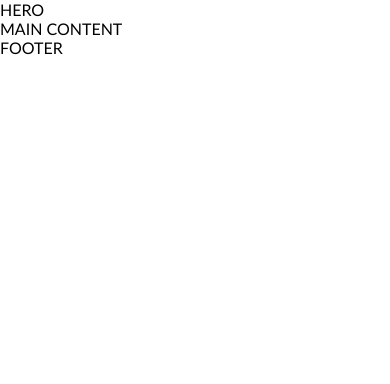
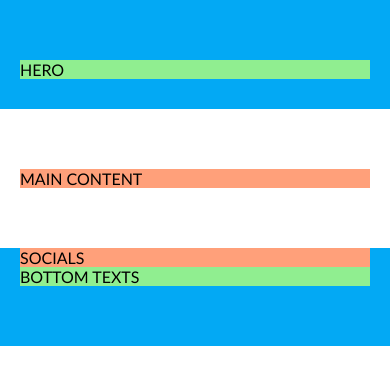
Before and after one commit to SauliusPipiras/5-coming-soon, a website: page index.html in a window 390 px wide. Drawn offline with Linux system fonts and the light colour scheme.

Commit message:
Responsive layout

```diff
--- a/css/base/base.css
+++ b/css/base/base.css
@@ -9,3 +9,7 @@ body * {
 body {
    font-family: 'Gill Sans', 'Gill Sans MT', Calibri, 'Trebuchet MS', sans-serif;
 }
+
+.bg-main {
+   background-color: #03A9F4;
+}
--- a/css/base/layout.css
+++ b/css/base/layout.css
@@ -0,0 +1,41 @@
+.container {
+   padding: 60px 0 60px 0;
+}
+
+.container > .row {
+   width: 1000px;
+   margin-left: calc(50% - 500px);
+   background-color: lightsalmon;
+}
+
+.container > .short-row {
+   width: 600px;
+   margin-left: calc(50% - 300px);
+   background-color: lightgreen;
+}
+
+@media (max-width: 1100px) {
+   .container > .row {
+      width: 800px;
+      margin-left: calc(50% - 400px);
+   }
+}
+
+@media (max-width: 900px) {
+   .container > .row {
+      width: 600px;
+      margin-left: calc(50% - 300px);
+   }
+}
+
+@media (max-width: 640px) {
+   .container {
+      padding-left: 20px;
+      padding-right: 20px;
+   }
+   .container > .row,
+   .container > .short-row {
+      width: 100%;
+      margin-left: 0;
+   }
+}
--- a/css/pages/home.css
+++ b/css/pages/home.css
@@ -5,3 +5,11 @@
 /* components */
 
 /* CUSTOM STYLE BELOW THIS COMMENT LINE */
+
+section.container {
+   padding-bottom: 30px;
+}
+
+footer.container {
+   padding-top: 0;
+}
--- a/index.html
+++ b/index.html
@@ -16,16 +16,25 @@
     <link rel="stylesheet" href="./css/pages/home.css">
   </head>
   <body>
-    <section>
-      HERO
+    <section class="container bg-main">
+      <div class="short-row">
+         HERO
+      </div>
     </section>
 
-    <main>
-      MAIN CONTENT
+    <main class="container">
+      <div class="row">
+         MAIN CONTENT
+      </div>
     </main>
 
-    <footer>
-      FOOTER
+    <footer class="container bg-main">
+      <div class="row">
+         SOCIALS
+      </div>
+      <div class="short-row">
+         BOTTOM TEXTS
+      </div>
     </footer>
   </body>
 </html>
```
